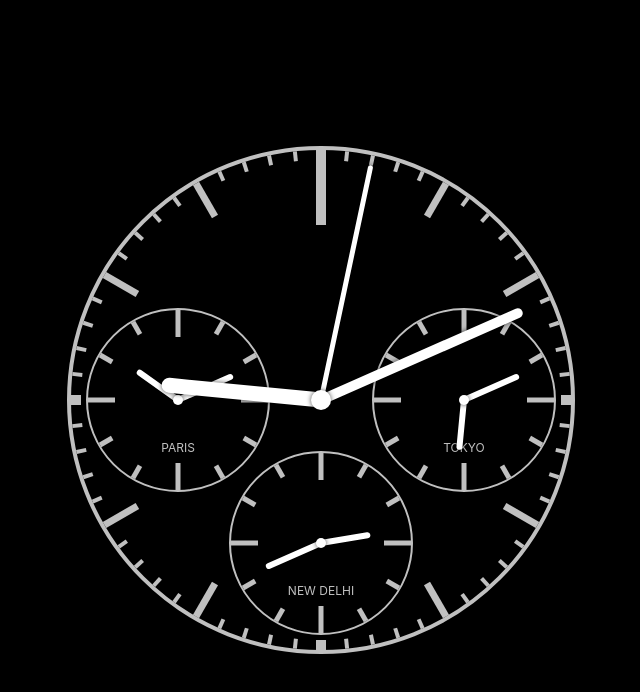
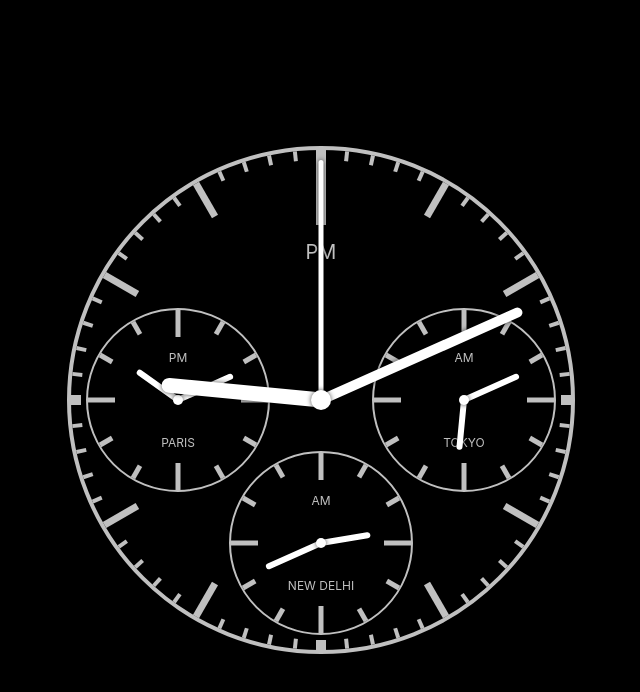
Before and after one commit to domb5041/chain-that-clocks, a React (Create React App) app: page / in a window 1280 px wide. Shown: the top 692 px of the page, without its empty margins (319-959 px from the left). Built offline with nearby package versions, Linux system fonts and the light colour scheme.

Commit message:
added am pm

```diff
--- a/src/Dials.styled.js
+++ b/src/Dials.styled.js
@@ -39,10 +39,20 @@ export const City = styled.div`
     color: silver;
     text-transform: uppercase;
     position: absolute;
-    bottom: 35px;
+    bottom: 40px;
     width: 100%;
     text-align: center;
     font-size: 12px;
+`;
+
+export const AmPm = styled.div`
+    color: silver;
+    text-transform: uppercase;
+    position: absolute;
+    top: ${props => (props.subDial ? 40 : 90)}px;
+    width: 100%;
+    text-align: center;
+    font-size: ${props => (props.subDial ? 12 : 20)}px;
 `;
 
 export const Hand = styled.div`
--- a/src/MainDial.js
+++ b/src/MainDial.js
@@ -2,7 +2,7 @@ import React, { useState, useEffect } from 'react';
 import * as styled from './Dials.styled';
 import tickData from './tickData';
 import SubDial from './SubDial';
-import { transformHands, updateHands } from './utilityFunctions';
+import { transformHands, updateHands, getAmPm } from './utilityFunctions';
 
 export default function MainDial() {
     const [time, setTime] = useState([0, 0, 0]);
@@ -13,6 +13,7 @@ export default function MainDial() {
 
     return (
         <styled.MainDial>
+            <styled.AmPm>{getAmPm(0)}</styled.AmPm>
             {tickData.main.map(tick => (
                 <styled.Tick tick={tick}>
                     <div />
--- a/src/SubDial.js
+++ b/src/SubDial.js
@@ -1,7 +1,7 @@
 import React, { useState, useEffect } from 'react';
 import * as styled from './Dials.styled';
 import tickData from './tickData';
-import { transformHands, updateHands } from './utilityFunctions';
+import { transformHands, updateHands, getAmPm } from './utilityFunctions';
 
 export default function SubDial({ position, city, offset }) {
     const [time, setTime] = useState([0, 0, 0]);
@@ -12,6 +12,7 @@ export default function SubDial({ position, city, offset }) {
 
     return (
         <styled.SubDial position={position}>
+            <styled.AmPm subDial>{getAmPm(offset)}</styled.AmPm>
             <styled.City>{city}</styled.City>
             {tickData.sub.map(tick => (
                 <styled.Tick tick={tick}>
--- a/src/utilityFunctions.js
+++ b/src/utilityFunctions.js
@@ -22,3 +22,8 @@ export const updateHands = offset => {
 export const transformHands = hand => ({
     transform: `translateX(-50%) rotate(${hand}deg)`,
 });
+
+export const getAmPm = offset => {
+    const d = adjustForTimezone(offset);
+    return d.getHours() < 12 ? 'AM' : 'PM';
+};
```
